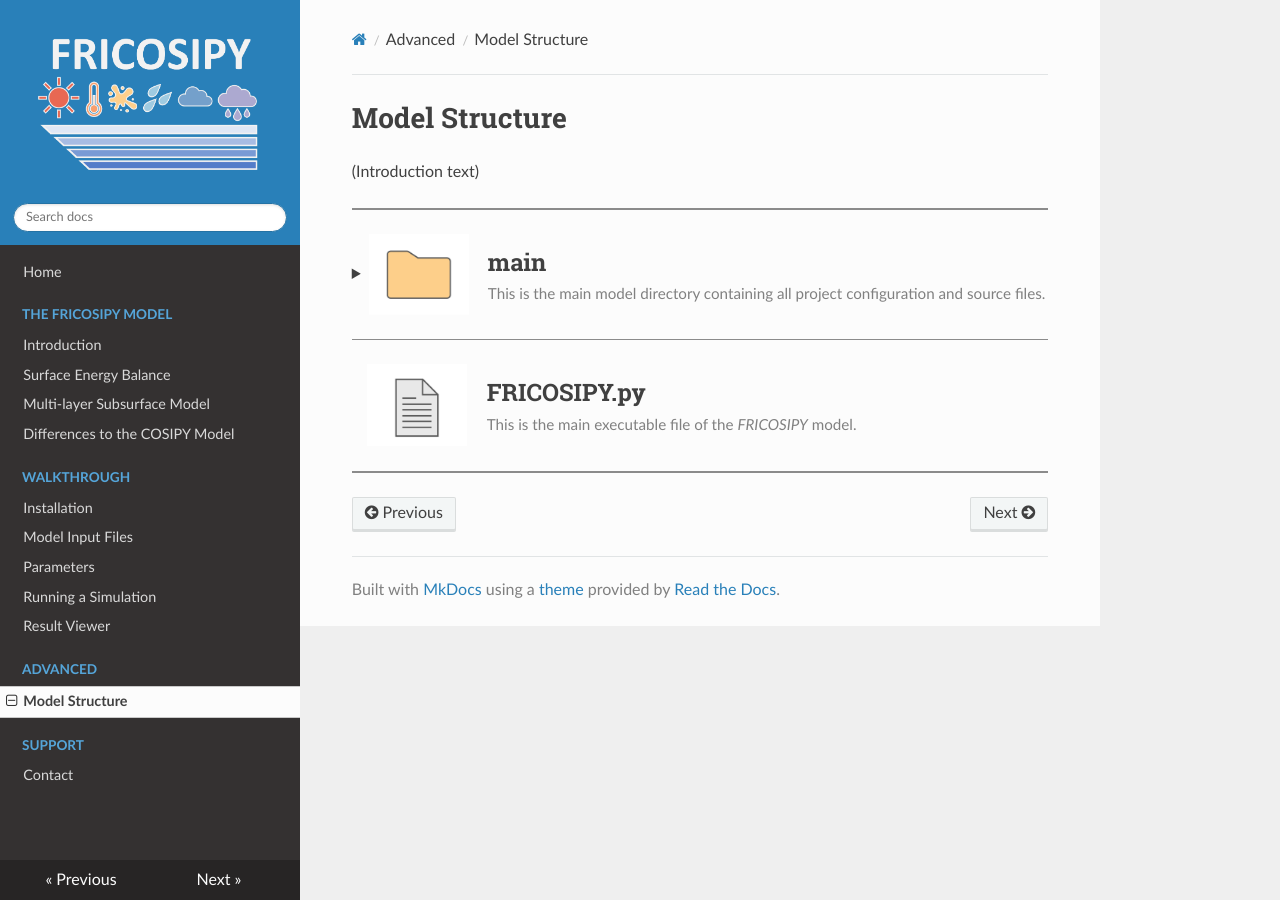
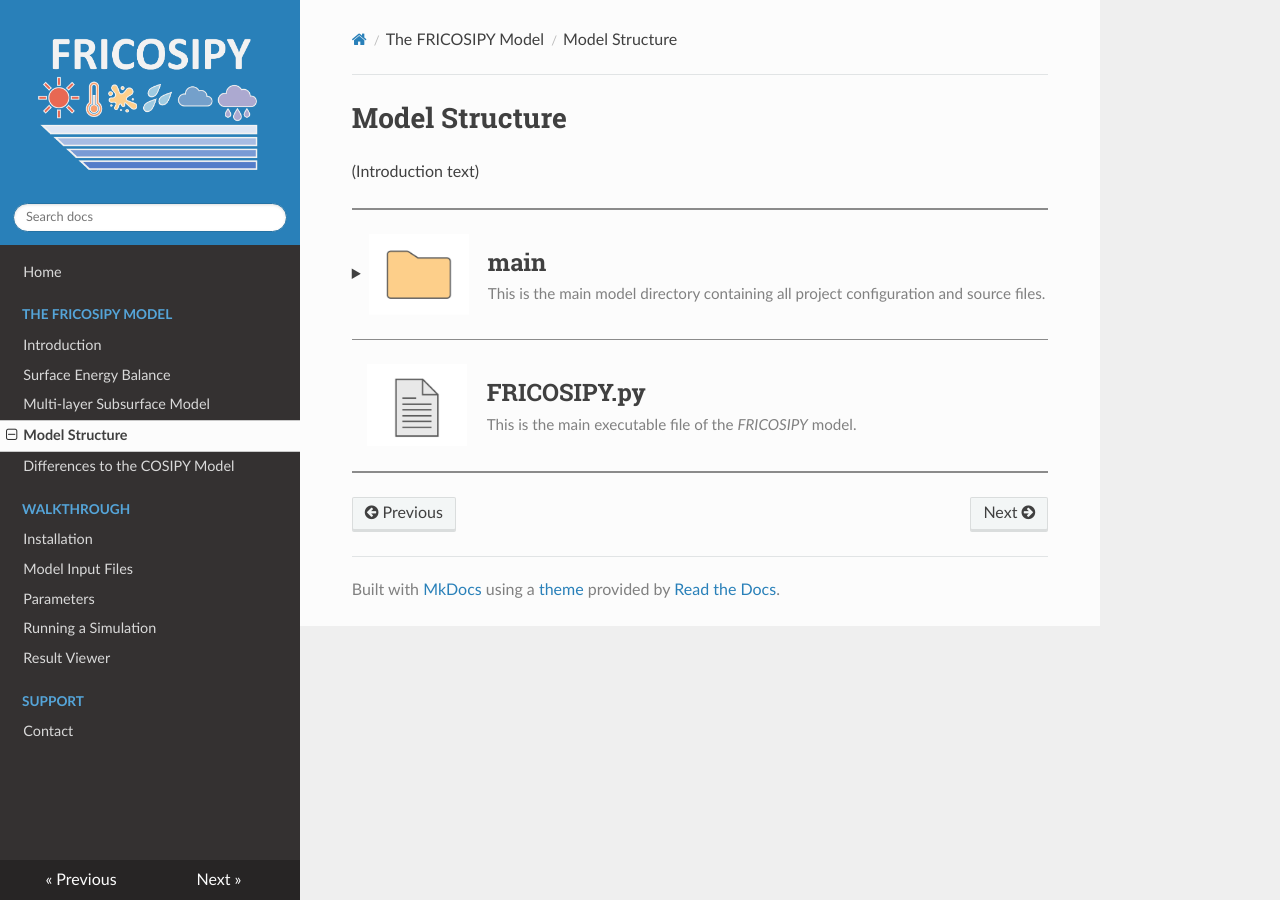
Before and after one commit to MarcusGastaldello/FRICOSIPY, an MkDocs documentation site: the page built from docs/model_structure.md, in a window 1280 px wide. Built offline with MkDocs 1.6.1, drawn with Linux system fonts in a browser that asks for light colours; some of the changed lines change nothing that is shown.

Commit message:
Update mkdocs.yml

```diff
--- a/mkdocs.yml
+++ b/mkdocs.yml
@@ -41,6 +41,7 @@
     - Introduction: introduction.md
     - Surface Energy Balance: surface_energy_balance.md
     - Multi-layer Subsurface Model: subsurface_model.md
+    - Model Structure: model_structure.md
     - Differences to the COSIPY Model: differences.md
   - "Walkthrough":
     - Installation: installation.md
@@ -48,8 +49,6 @@
     - Parameters: parameters.md
     - Running a Simulation: running_a_simulation.md
     - Result Viewer: result_viewer.md
-  - "Advanced":
-    - Model Structure: model_structure.md
   - "Support":
     - Contact: contact.md
 
```
